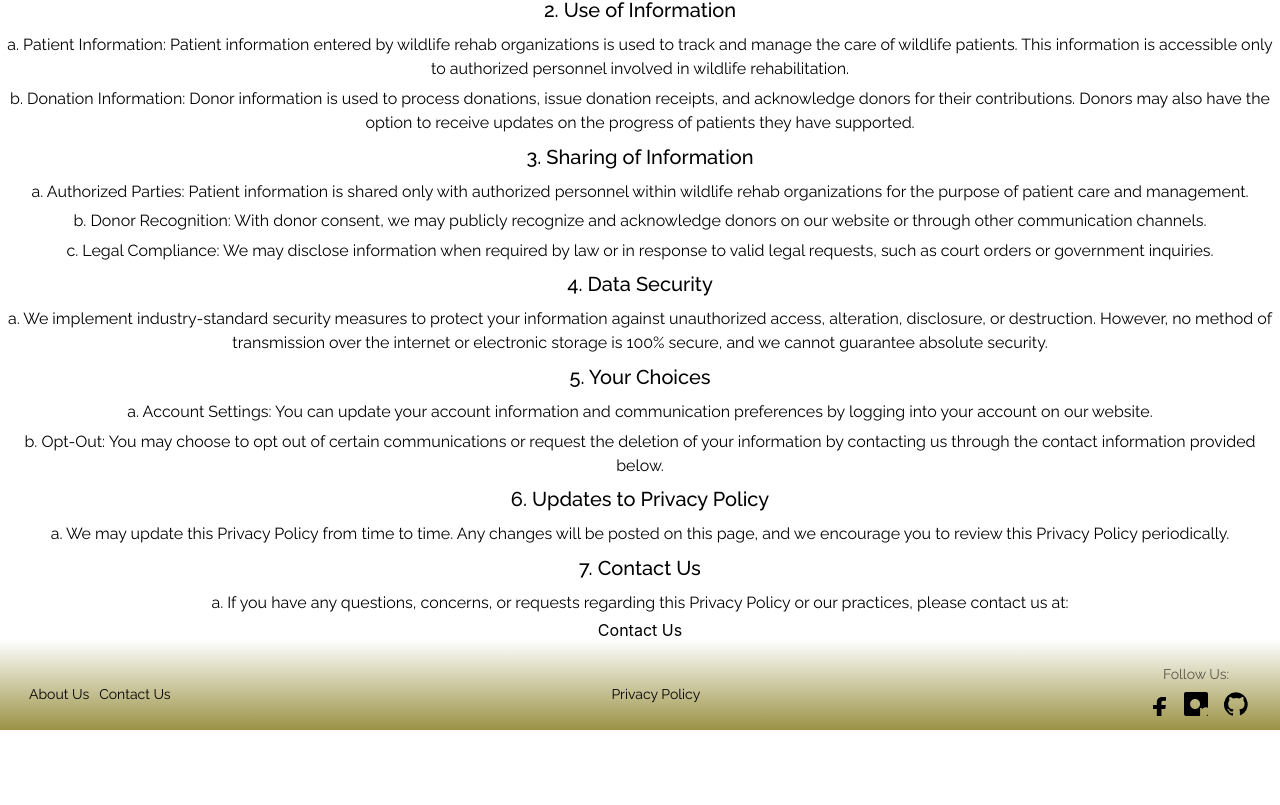
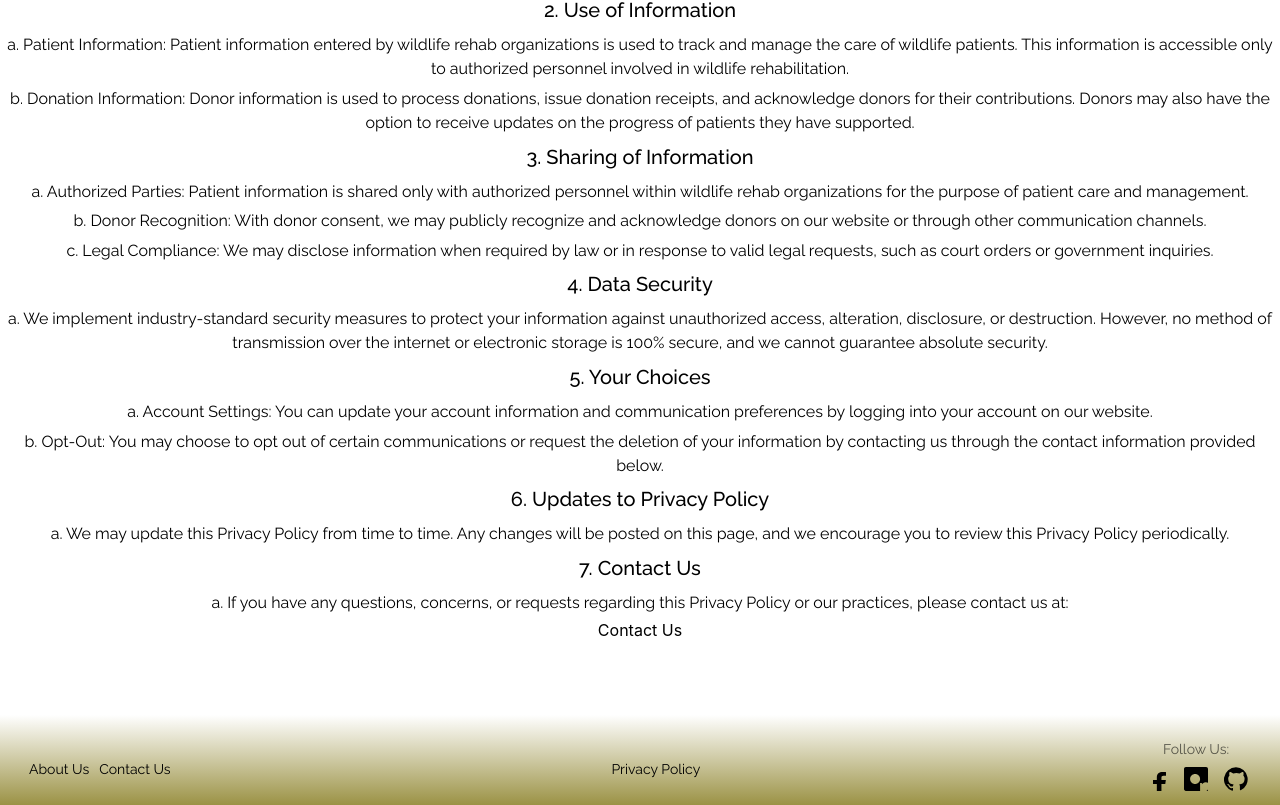
Before and after one commit to pformb/wild-link, a React (Create React App) app in the folder frontend/: page /privacy in a window 1280 px wide. Shown: the part 346-1151 px from the top of the page. Before the commit the page ends 1076 px from the top, so only its background shows below. Built offline with nearby package versions, Linux system fonts and the light colour scheme.

Commit message:
FIX margin footer

```diff
--- a/frontend/src/components/Footer.jsx
+++ b/frontend/src/components/Footer.jsx
@@ -5,7 +5,7 @@ import { Link as RouterLink } from 'react-router-dom';
 
 const FooterContainer = styled(Container)(({ theme }) => ({
   padding: theme.spacing(3, 2),
-  marginTop: 'auto',
+  marginTop: '75px',
   background: 'linear-gradient(180deg, white, #9b9245)',
   boxShadow: '0 4px 6px -6px #222',
   height: '90px'
```
Also changed, not shown: 1 other file (tests, documents, lock files or other folders).
